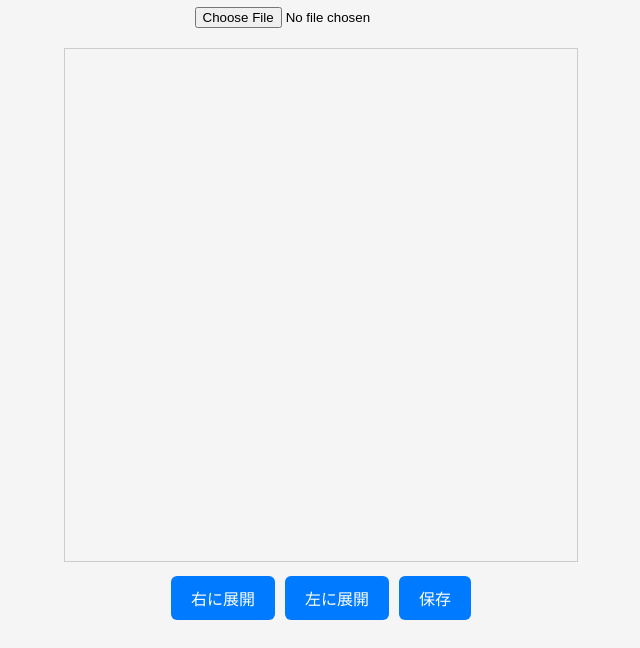
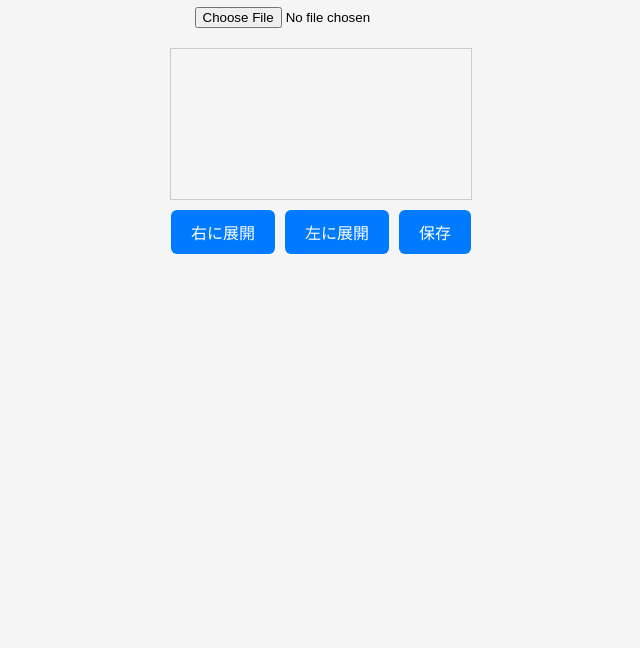
Before and after one commit to t0x1clikeU/katame, a plain HTML site: page facegen.html in a window 1280 px wide. Shown: the part 164-812 px from the top of the page, without its empty margins (319-959 px from the left). Drawn offline with Linux system fonts and the light colour scheme.

Commit message:
Update facegen.html

```diff
--- a/facegen.html
+++ b/facegen.html
@@ -17,6 +17,9 @@
       border: 1px solid #ccc;
       max-width: 100%;
       height: auto;
+      display: block;
+      margin-left: auto;
+      margin-right: auto;
     }
 
     .buttons {
@@ -74,7 +77,7 @@
   </div>
 
   <input type="file" id="upload" accept="image/*"><br>
-  <canvas id="canvas" width="512" height="512"></canvas>
+  <canvas id="canvas"></canvas>
 
   <div class="buttons">
     <button id="expandRight">右に展開</button>
@@ -86,8 +89,8 @@
     const upload = document.getElementById("upload");
     const canvas = document.getElementById("canvas");
     const ctx = canvas.getContext("2d");
-
     let img = new Image();
+    let originalImageData = null;
 
     upload.addEventListener("change", e => {
       const file = e.target.files[0];
@@ -108,6 +111,8 @@
 
     document.getElementById("expandRight").addEventListener("click", () => {
       if (!img.src) return;
+      canvas.width = img.width * 2;
+      canvas.height = img.height;
       ctx.clearRect(0, 0, canvas.width, canvas.height);
       ctx.drawImage(img, 0, 0);
       ctx.save();
@@ -118,6 +123,8 @@
 
     document.getElementById("expandLeft").addEventListener("click", () => {
       if (!img.src) return;
+      canvas.width = img.width * 2;
+      canvas.height = img.height;
       ctx.clearRect(0, 0, canvas.width, canvas.height);
       ctx.save();
       ctx.scale(-1, 1);
```
